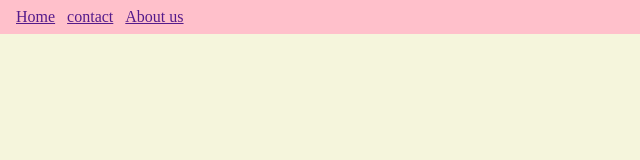
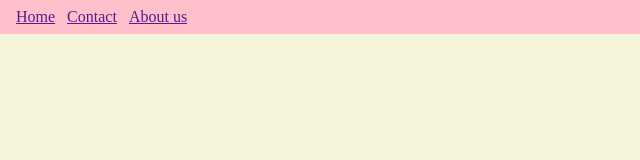
Before and after one commit to nivriti09/Web-Assignments, a plain HTML site: page Week_Three 2.0/index.html in a window 1280 px wide. Shown: the full height of the page, 0-640 px from the left. Drawn offline with Linux system fonts and the light colour scheme.

Commit message:
Update index.html

```diff
--- a/Week_Three 2.0/index.html
+++ b/Week_Three 2.0/index.html
@@ -15,7 +15,7 @@
                     <a href="">Home</a>
                 </li>
                 <li>
-                    <a href="">contact</a>
+                    <a href="">Contact</a>
                 </li>
                 <li>
                     <a href="">About us</a>
```
